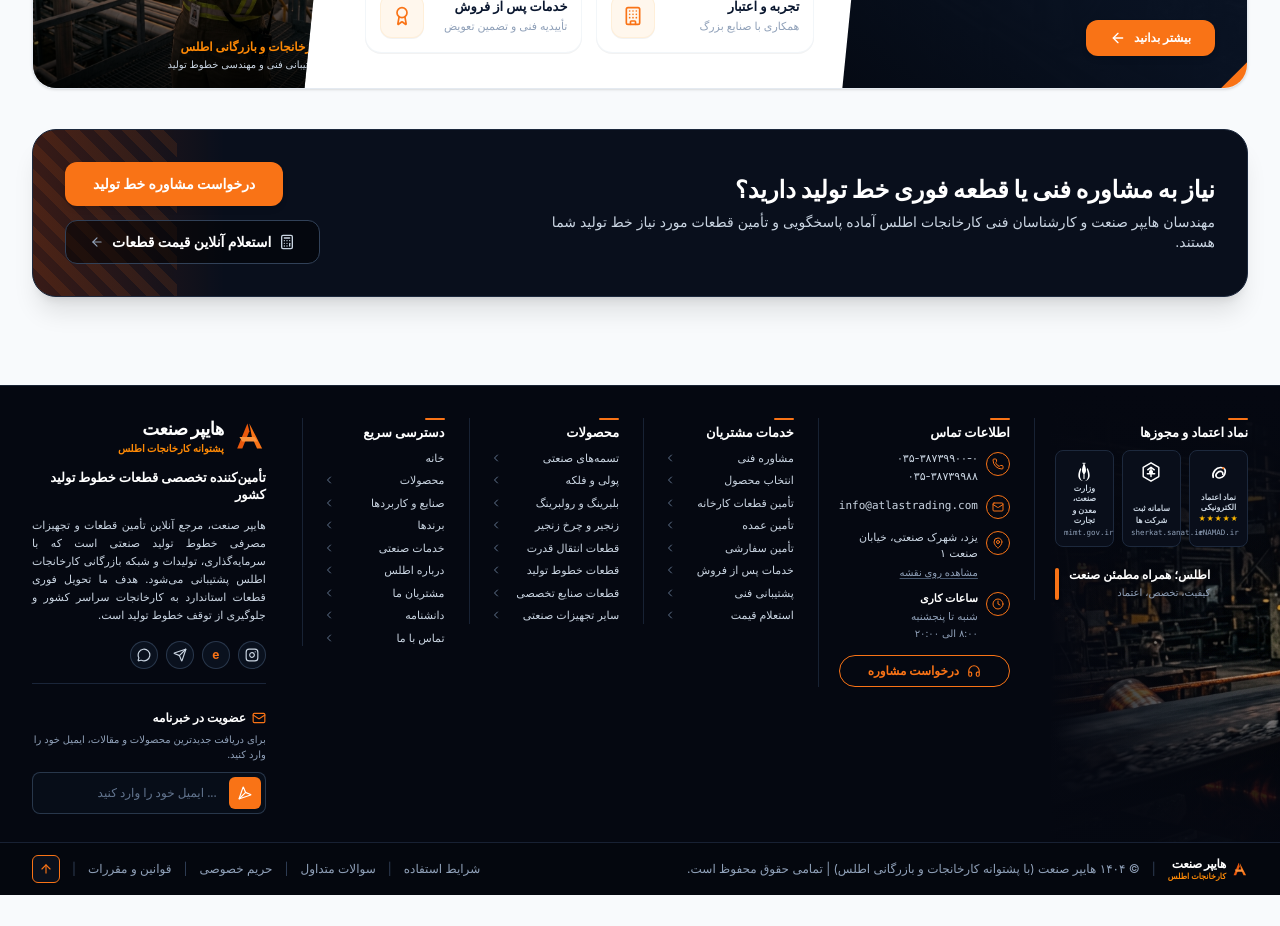
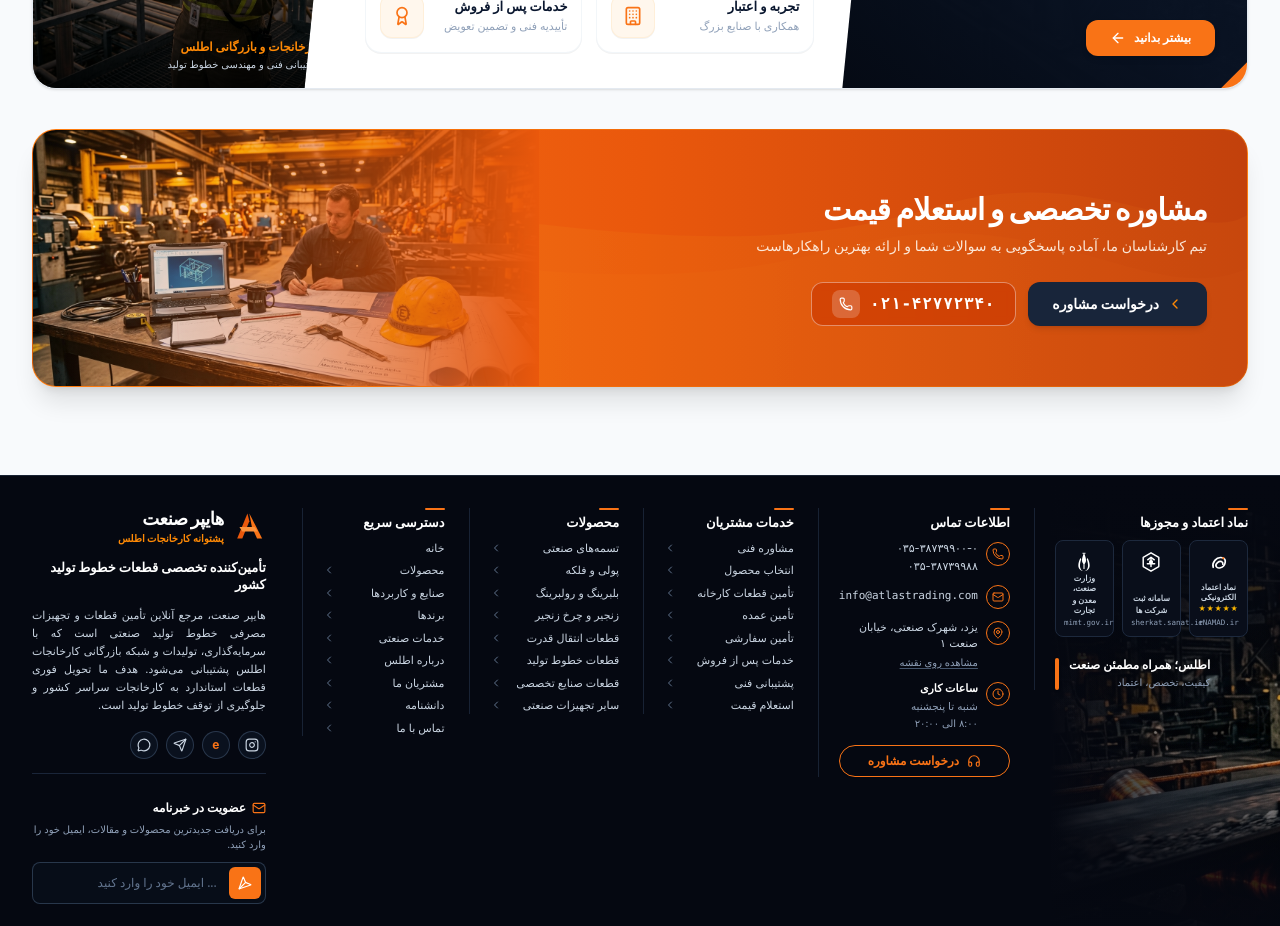
Before and after one commit to javanwebi/atlas, a React (Vite) app: page / in a window 1280 px wide. Shown: the part 2820-3746 px from the top of the page. Before the commit the page ends 3715 px from the top, so only its background shows below. Built offline with nearby package versions, Linux system fonts and the light colour scheme; a small style sheet from the web is missing.

Commit message:
Update consultation CTA banner to orange gradient right-aligned layout matching image

```diff
--- a/src/assets/images/index.ts
+++ b/src/assets/images/index.ts
@@ -22,6 +22,7 @@ import indCementPlantImg from './ind_cement_plant_1789379772744.jpg';
 import aiConsultRobotImg from './ai_consult_robot_1789379706342.jpg';
 import aiSearchMobileImg from './ai_search_mobile_1789379723502.jpg';
 import engineerWhyAtlasImg from './engineer_why_atlas_1789379790899.jpg';
+import ctaConsultBannerImg from './cta_consult_banner_1789637852056.jpg';
 
 import prodCerPartsImg from './prod_cer_parts_1789373001819.jpg';
 import prodAluPulleyImg from './prod_alu_pulley_1789373016576.jpg';
@@ -38,6 +39,7 @@ export const STORE_ASSETS = {
   aiConsultRobot: aiConsultRobotImg,
   aiSearchMobile: aiSearchMobileImg,
   engineerWhyAtlas: engineerWhyAtlasImg,
+  ctaConsultBanner: ctaConsultBannerImg,
   categories: {
     belts: catBeltsImg,
     pulleys: catPulleysImg,
--- a/src/pages/HomePage.tsx
+++ b/src/pages/HomePage.tsx
@@ -18,6 +18,7 @@ import {
   FileText,
   Calculator,
   Flame,
+  Phone,
   CheckCircle2,
 } from 'lucide-react';
 import { STORE_ASSETS } from '../assets/images';
@@ -693,45 +694,73 @@ export const HomePage: React.FC = () => {
         </section>
 
         {/* ========================================================================= */}
-        {/* 7. CTA QUOTE BANNER (نیاز به مشاوره تخصصی خط تولید دارید؟)                 */}
+        {/* 7. CTA CONSULTATION & INQUIRY BANNER (مشاوره تخصصی و استعلام قیمت)        */}
         {/* ========================================================================= */}
-        <section className="relative overflow-hidden rounded-3xl bg-[#090F1C] text-white border border-slate-800 p-6 sm:p-8 shadow-xl">
-          {/* Diagonal Industrial Accent Stripes on Left */}
-          <div className="absolute left-0 top-0 bottom-0 w-36 bg-[repeating-linear-gradient(45deg,#F97316_0,#F97316_10px,transparent_10px,transparent_20px)] opacity-10 pointer-events-none" />
-          <div className="absolute left-0 top-0 bottom-0 w-48 bg-gradient-to-r from-orange-600/20 to-transparent pointer-events-none" />
+        <section
+          className="relative overflow-hidden rounded-3xl bg-gradient-to-l from-[#C2410C] via-[#EA580C] to-[#F97316] text-white shadow-xl border border-orange-400/40"
+          dir="rtl"
+        >
+          {/* Subtle Ambient Industrial Waves / Geometric Glow */}
+          <div className="absolute inset-0 opacity-20 pointer-events-none mix-blend-overlay">
+            <svg className="w-full h-full" viewBox="0 0 1200 240" preserveAspectRatio="none" fill="none">
+              <path d="M0,80 C300,10 600,160 900,70 C1050,30 1150,110 1200,80 L1200,240 L0,240 Z" fill="white" opacity="0.4" />
+              <path d="M0,120 C250,50 500,190 800,110 C1000,60 1100,170 1200,130 L1200,240 L0,240 Z" fill="white" opacity="0.25" />
+            </svg>
+          </div>
 
-          <div className="relative z-10 flex flex-col lg:flex-row items-center justify-between gap-6">
-            {/* Text Info (Right in RTL) */}
-            <div className="space-y-1.5 text-right w-full lg:w-auto">
-              <h3 className="text-lg sm:text-2xl font-black text-white">
-                نیاز به مشاوره فنی یا قطعه فوری خط تولید دارید؟
+          <div className="relative z-10 grid grid-cols-1 lg:grid-cols-12 items-center">
+
+            {/* RIGHT: Text and Action Buttons (کاملاً راست‌چین طبق تصویر) */}
+            <div className="lg:col-span-7 xl:col-span-7 p-6 sm:p-8 lg:p-10 space-y-4 text-right">
+              <div className="space-y-2">
+                <h3 className="text-xl sm:text-2xl lg:text-3xl font-black text-white tracking-tight">
+                  مشاوره تخصصی و استعلام قیمت
                 </h3>
-              <p className="text-xs sm:text-sm text-slate-300">
-                مهندسان هایپر صنعت و کارشناسان فنی کارخانجات اطلس آماده پاسخگویی و تأمین قطعات مورد نیاز خط تولید شما هستند.
+                <p className="text-xs sm:text-sm text-orange-50/90 font-medium leading-relaxed max-w-xl">
+                  تیم کارشناسان ما، آماده پاسخگویی به سوالات شما و ارائه بهترین راهکارهاست
                 </p>
               </div>
 
-            {/* Buttons (Left in RTL) */}
-            <div className="flex flex-wrap items-center gap-3.5 w-full lg:w-auto justify-start lg:justify-end">
-              {/* Orange Button: درخواست مشاوره */}
+              {/* Action Buttons Row */}
+              <div className="flex flex-wrap items-center gap-3 pt-2">
+                {/* Dark Navy Button: درخواست مشاوره */}
                 <button
                   type="button"
                   onClick={() => setIsConsultOpen(true)}
-                className="h-11 px-7 bg-[#F97316] hover:bg-[#EA580C] text-white font-bold text-xs sm:text-sm rounded-xl shadow-md hover:shadow-orange-500/20 transition-all flex items-center gap-2 cursor-pointer"
+                  className="h-11 px-6 bg-[#18253A] hover:bg-[#0F172A] text-white font-bold text-xs sm:text-sm rounded-xl shadow-md hover:shadow-black/30 transition-all flex items-center gap-2 cursor-pointer group shrink-0"
                 >
-                <span>درخواست مشاوره خط تولید</span>
+                  <ChevronLeft className="w-4 h-4 text-orange-400 group-hover:-translate-x-0.5 transition-transform" />
+                  <span>درخواست مشاوره</span>
                 </button>
 
-              {/* Dark Outline Button: استعلام قیمت */}
-              <Link
-                to="/cart"
-                className="h-11 px-6 bg-black/50 hover:bg-black/80 text-white border border-slate-700 hover:border-slate-500 font-bold text-xs sm:text-sm rounded-xl transition-all flex items-center gap-2 cursor-pointer"
+                {/* Orange Phone Call Button */}
+                <a
+                  href="tel:02142772340"
+                  className="h-11 px-5 bg-orange-700/60 hover:bg-orange-700 border border-white/40 hover:border-white text-white font-bold text-xs sm:text-sm rounded-xl transition-all flex items-center gap-2.5 backdrop-blur-xs cursor-pointer shrink-0"
+                  dir="ltr"
                 >
-                <Calculator className="w-4 h-4 text-slate-300" />
-                <span>استعلام آنلاین قیمت قطعات</span>
-                <ArrowLeft className="w-3.5 h-3.5 text-slate-400" />
-              </Link>
+                  <div className="w-7 h-7 rounded-lg bg-white/20 flex items-center justify-center text-white shrink-0">
+                    <Phone className="w-3.5 h-3.5" />
                   </div>
+                  <span className="font-mono tracking-wider font-extrabold text-white text-sm sm:text-base">
+                    ۰۲۱-۴۲۷۷۲۳۴۰
+                  </span>
+                </a>
+              </div>
+            </div>
+
+            {/* LEFT: Industrial Table with Yellow Hard Hat & Machinery (فید نرم به پس‌زمینه نارنجی) */}
+            <div className="lg:col-span-5 xl:col-span-5 relative h-52 sm:h-60 lg:h-64 overflow-hidden">
+              <img
+                src={STORE_ASSETS.ctaConsultBanner}
+                alt="مشاوره تخصصی و استعلام قیمت قطعات خط تولید"
+                className="w-full h-full object-cover object-center"
+              />
+              {/* Gradient masks blending smoothly from image to orange banner */}
+              <div className="absolute inset-0 bg-gradient-to-l from-[#EA580C] via-[#EA580C]/40 to-transparent hidden lg:block pointer-events-none" />
+              <div className="absolute inset-0 bg-gradient-to-b from-[#EA580C] via-[#EA580C]/30 to-transparent lg:hidden pointer-events-none" />
+            </div>
+
           </div>
         </section>
       </div>
```
Also changed, not shown: src/assets/images/cta_consult_banner_1789637852056.jpg (added). Lines whose indentation alone changed are shown as unchanged.
